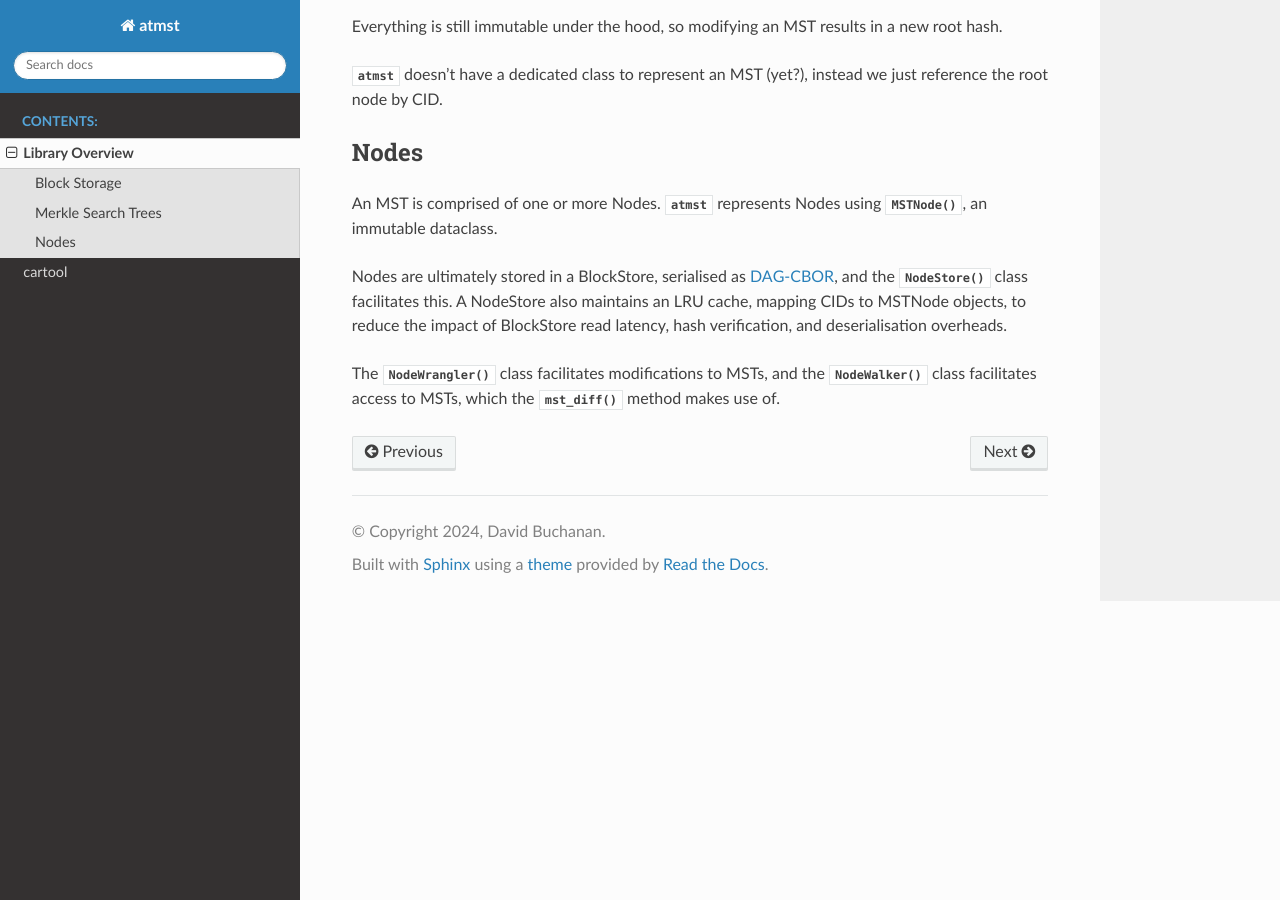
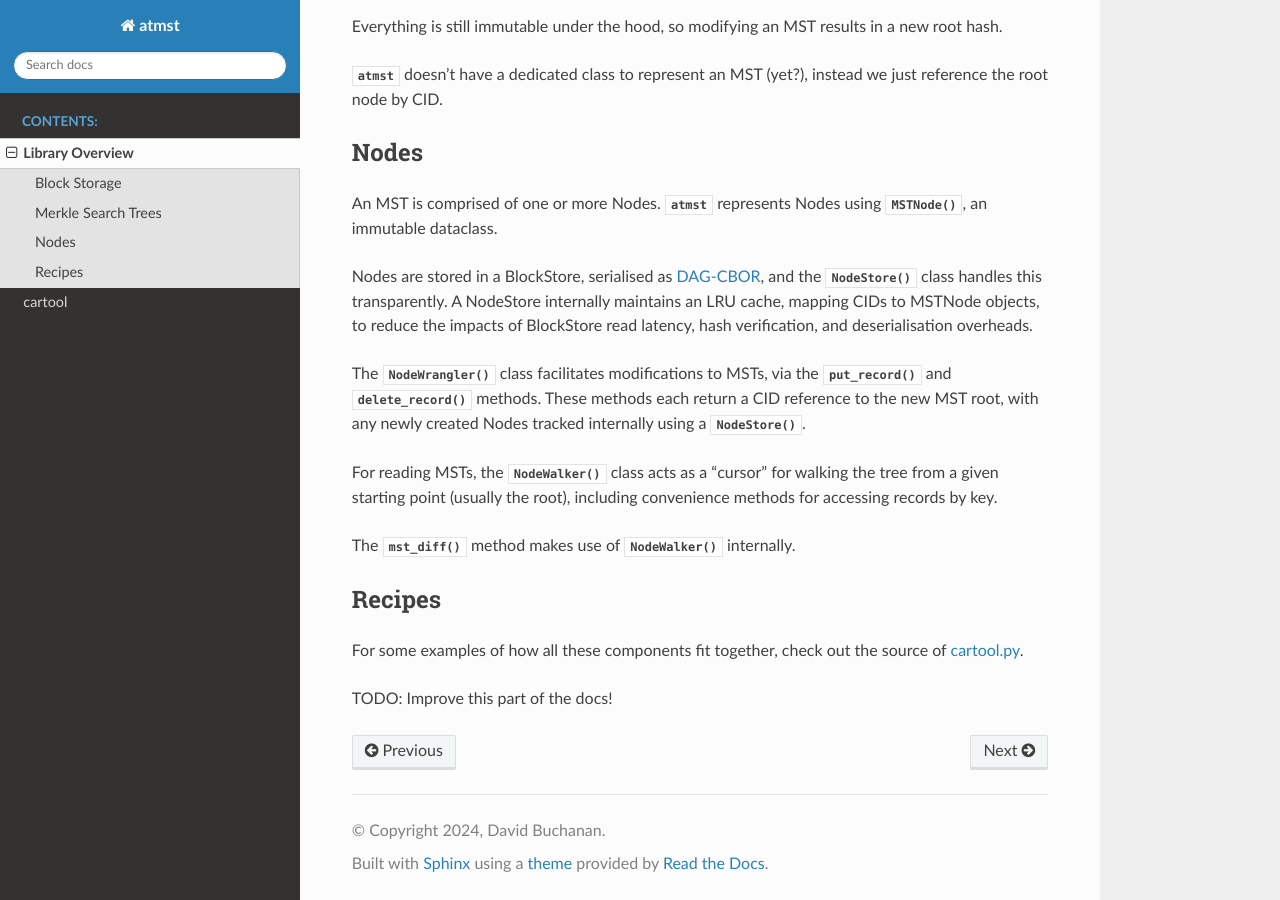
Before and after one commit to DavidBuchanan314/atmst, a Sphinx documentation site: the page built from docs/overview.rst, in a window 1280 px wide and 900 px high, scrolled down 845 px. Built offline with Sphinx 7.4.7 and the Read the Docs theme 2.0.0, drawn with Linux system fonts in a browser that asks for light colours; pages that are not in the unit, such as notebooks, are missing from menus.

Commit message:
doc edits

```diff
--- a/docs/overview.rst
+++ b/docs/overview.rst
@@ -37,6 +37,18 @@ Nodes
 
 An MST is comprised of one or more Nodes. :py:mod:`atmst` represents Nodes using :meth:`~atmst.mst.node.MSTNode`, an immutable dataclass.
 
-Nodes are ultimately stored in a BlockStore, serialised as `DAG-CBOR <https://ipld.io/docs/codecs/known/dag-cbor/>`_, and the :meth:`~atmst.mst.node_store.NodeStore` class facilitates this. A NodeStore also maintains an LRU cache, mapping CIDs to MSTNode objects, to reduce the impact of BlockStore read latency, hash verification, and deserialisation overheads.
+Nodes are stored in a BlockStore, serialised as `DAG-CBOR <https://ipld.io/docs/codecs/known/dag-cbor/>`_, and the :meth:`~atmst.mst.node_store.NodeStore` class handles this transparently. A NodeStore internally maintains an LRU cache, mapping CIDs to MSTNode objects, to reduce the impacts of BlockStore read latency, hash verification, and deserialisation overheads.
 
-The :meth:`~atmst.mst.node_wrangler.NodeWrangler` class facilitates modifications to MSTs, and the :meth:`~atmst.mst.node_walker.NodeWalker` class facilitates access to MSTs, which the :meth:`~atmst.mst.diff.mst_diff` method makes use of.
+The :meth:`~atmst.mst.node_wrangler.NodeWrangler` class facilitates modifications to MSTs, via the :meth:`~atmst.mst.node_wrangler.NodeWrangler.put_record` and :meth:`~atmst.mst.node_wrangler.NodeWrangler.delete_record` methods. These methods each return a CID reference to the new MST root, with any newly created Nodes tracked internally using a :meth:`~atmst.mst.node_store.NodeStore`.
+
+For reading MSTs, the :meth:`~atmst.mst.node_walker.NodeWalker` class acts as a "cursor" for walking the tree from a given starting point (usually the root), including convenience methods for accessing records by key.
+
+The :meth:`~atmst.mst.diff.mst_diff` method makes use of :meth:`~atmst.mst.node_walker.NodeWalker` internally.
+
+=======
+Recipes
+=======
+
+For some examples of how all these components fit together, check out the source of `cartool.py <https://github.com/DavidBuchanan314/atmst/blob/main/src/atmst/cartool.py>`_.
+
+TODO: Improve this part of the docs!
```
Also changed, not shown: 1 other file.
